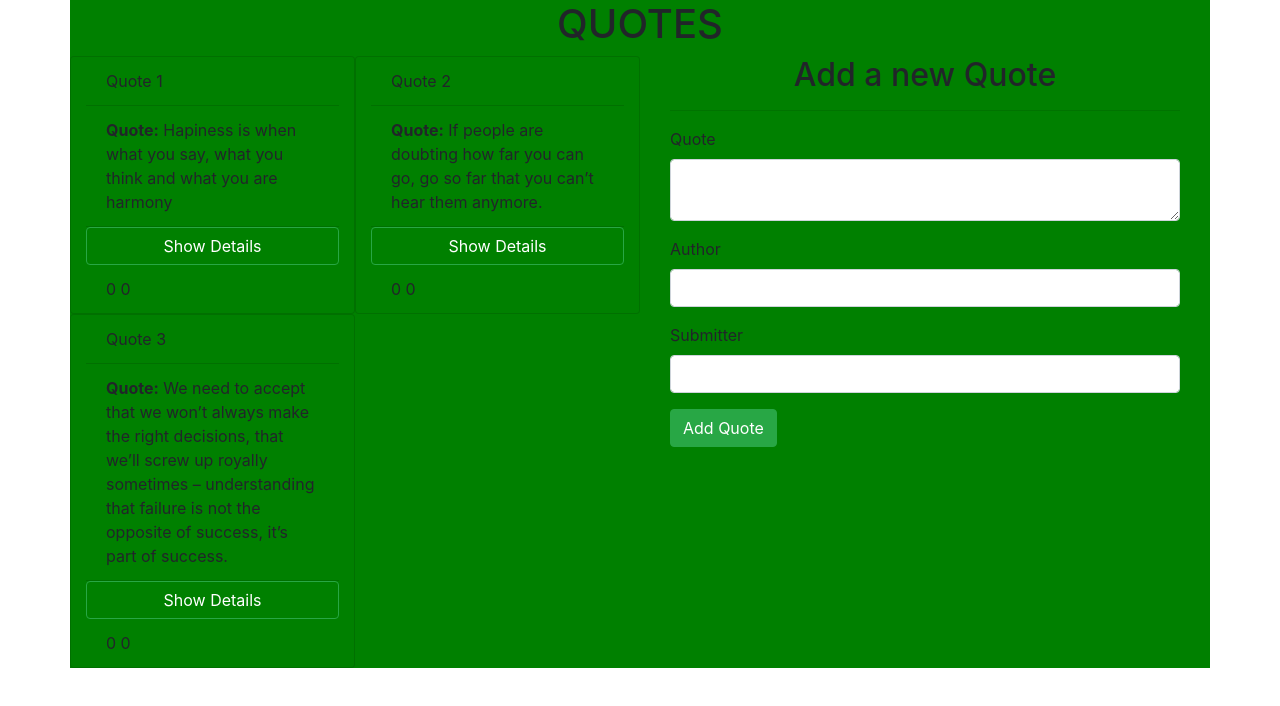
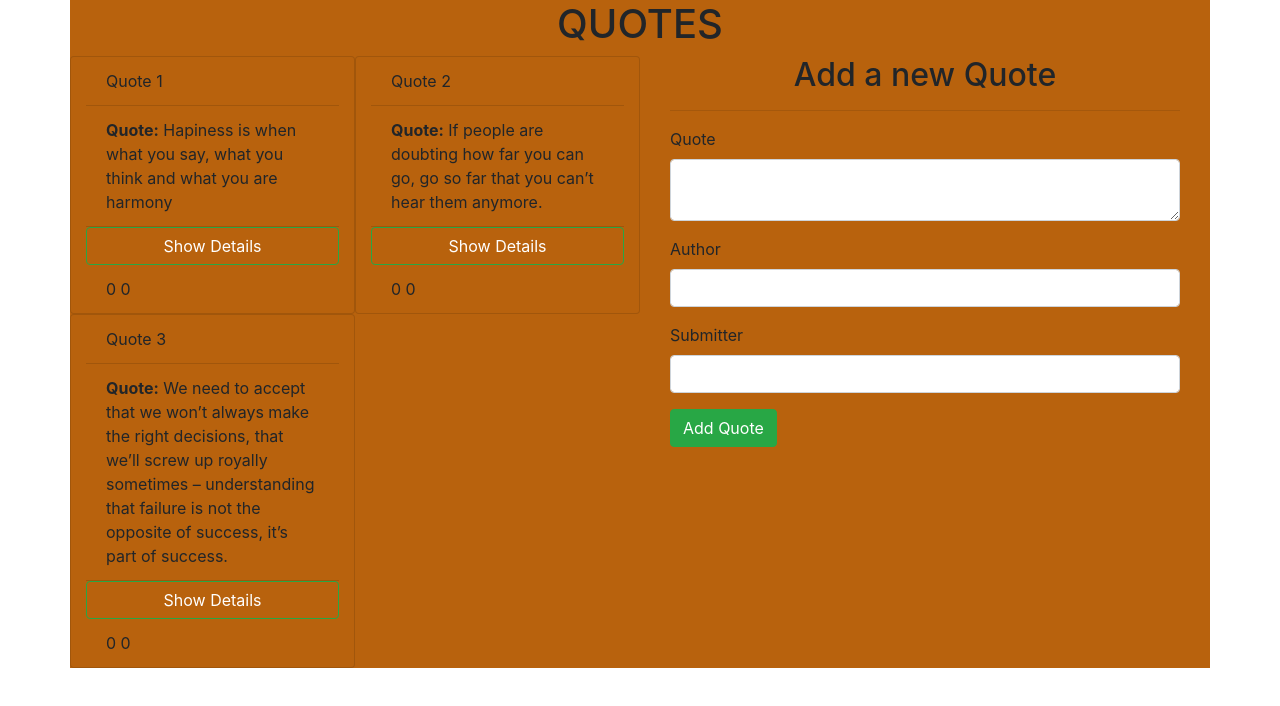
Before and after one commit to AbdiazizH/quotes-App, an Angular app: page / in a window 1280 px wide. Shown: the top 706 px of the page. Built offline with nearby package versions, Linux system fonts and the light colour scheme.

Commit message:
add background color to the body

```diff
--- a/src/app/quote/quote.component.css
+++ b/src/app/quote/quote.component.css
@@ -3,5 +3,5 @@ h1{
 
 }
 *{
-    background-color:green;
+    background-color: rgb(184, 98, 13);
 }
```
